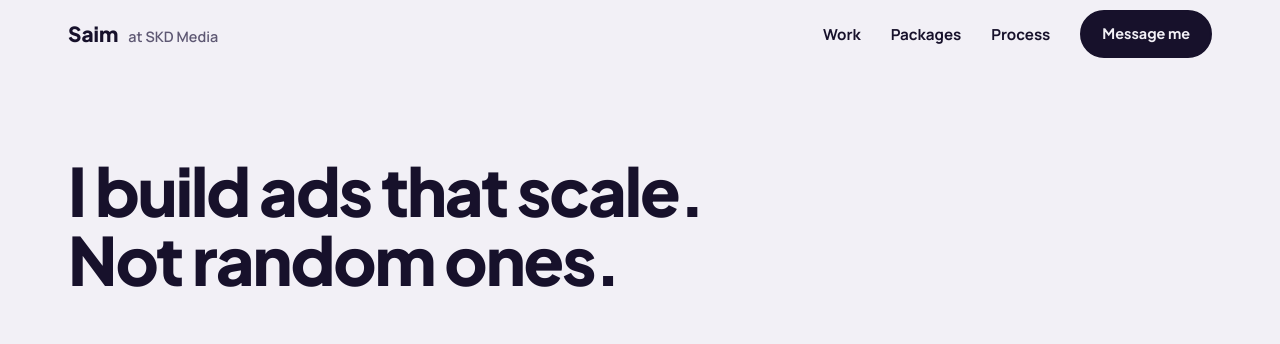
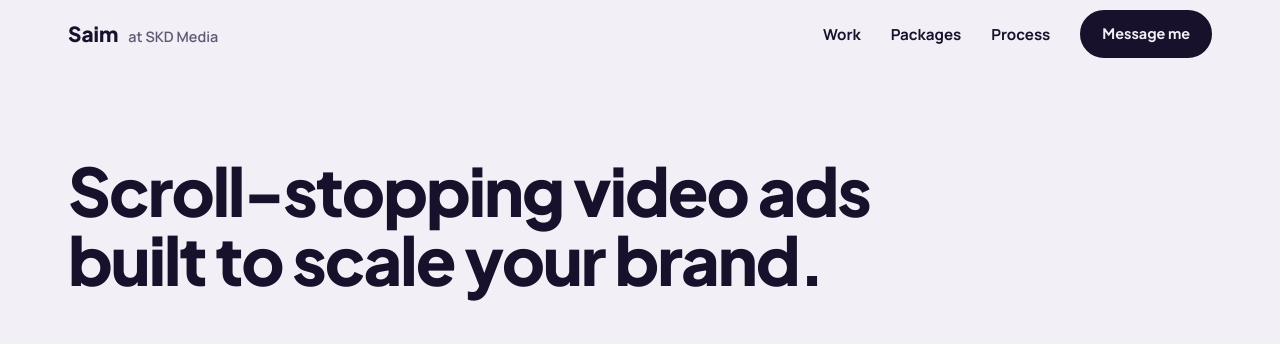
Before and after one commit to saimkhan00n-sudo/saimkhan00n-sudo.github.io, a plain HTML site: page index.html in a window 1280 px wide. Shown: the top 344 px of the page. Drawn offline with Linux system fonts and the light colour scheme.

Commit message:
New hero headline
Co-Authored-By: Claude Sonnet 5.5 <noreply@anthropic.com>
Claude-Session: https://claude.ai/code/session_015y3wD7jTwuXdz44eNdrbuy

```diff
--- a/index.html
+++ b/index.html
@@ -5,7 +5,7 @@
 <meta name="viewport" content="width=device-width, initial-scale=1">
 <title>Saim | Performance Video Ads for DTC Brands (SKD Media)</title>
 <meta name="description" content="Four years of performance creative for 7 to 9 figure brands. 1,000+ ads delivered. AI UGC, UGC and Pixar/clay-style ads, researched, scripted and built to scale.">
-<meta property="og:title" content="Saim | Ads built to scale, not random ones">
+<meta property="og:title" content="Saim | Scroll-stopping video ads built to scale">
 <meta property="og:description" content="Performance creative for 7 to 9 figure brands. Batches of 5, 10 or 15 concepts, delivered with hooks to test.">
 <meta property="og:type" content="website">
 <meta name="theme-color" content="#F2F0F6">
@@ -254,7 +254,7 @@
 
   <section class="hero" id="top">
     <div class="wrap">
-      <h1><span>I build ads that scale.</span><span>Not random ones.</span></h1>
+      <h1><span>Scroll-stopping video ads</span><span>built to scale your brand.</span></h1>
       <div class="hero-grid">
         <div>
           <p class="lead">
```
